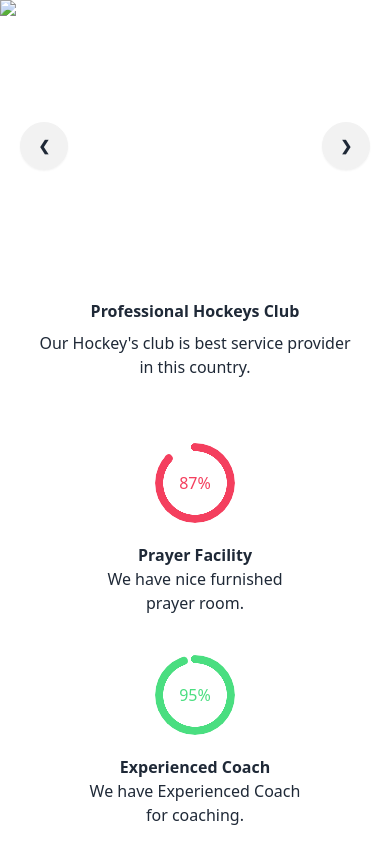
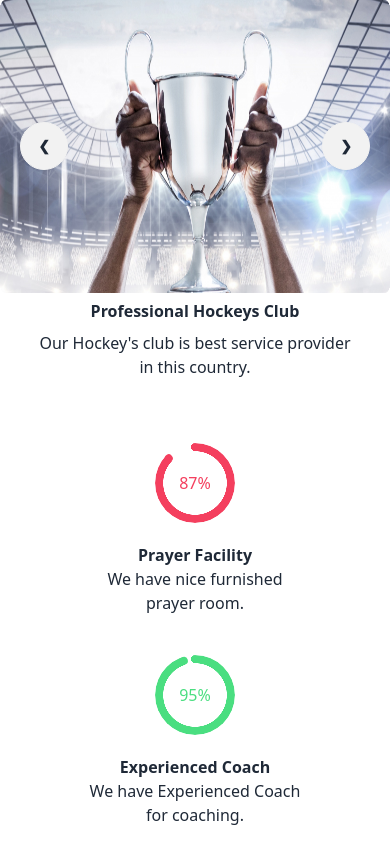
Before and after one commit to syedshohag477/SHOHAG-S, a plain HTML site: page index.html in a window 390 px wide. Shown: the top 844 px of the page. Drawn offline with nearby package versions, Linux system fonts and the light colour scheme; the site is published under a folder, as on GitHub Pages, so addresses that start at the root find nothing.

Commit message:
commit after 4 section make responsive

```diff
--- a/index.html
+++ b/index.html
@@ -39,7 +39,7 @@
         <section >
             <div class="carousel w-full">
                 <div id="slide1" class="carousel-item relative w-full">
-                  <img src="/Images/1.png" class="w-full" />
+                  <img src="Images/1.png" class="w-full" />
                   <div class="absolute flex justify-between transform -translate-y-1/2 left-5 right-5 top-1/2">
                     <a href="#slide4" class="btn btn-circle">❮</a>
                     <a href="#slide2" class="btn btn-circle">❯</a>
```
